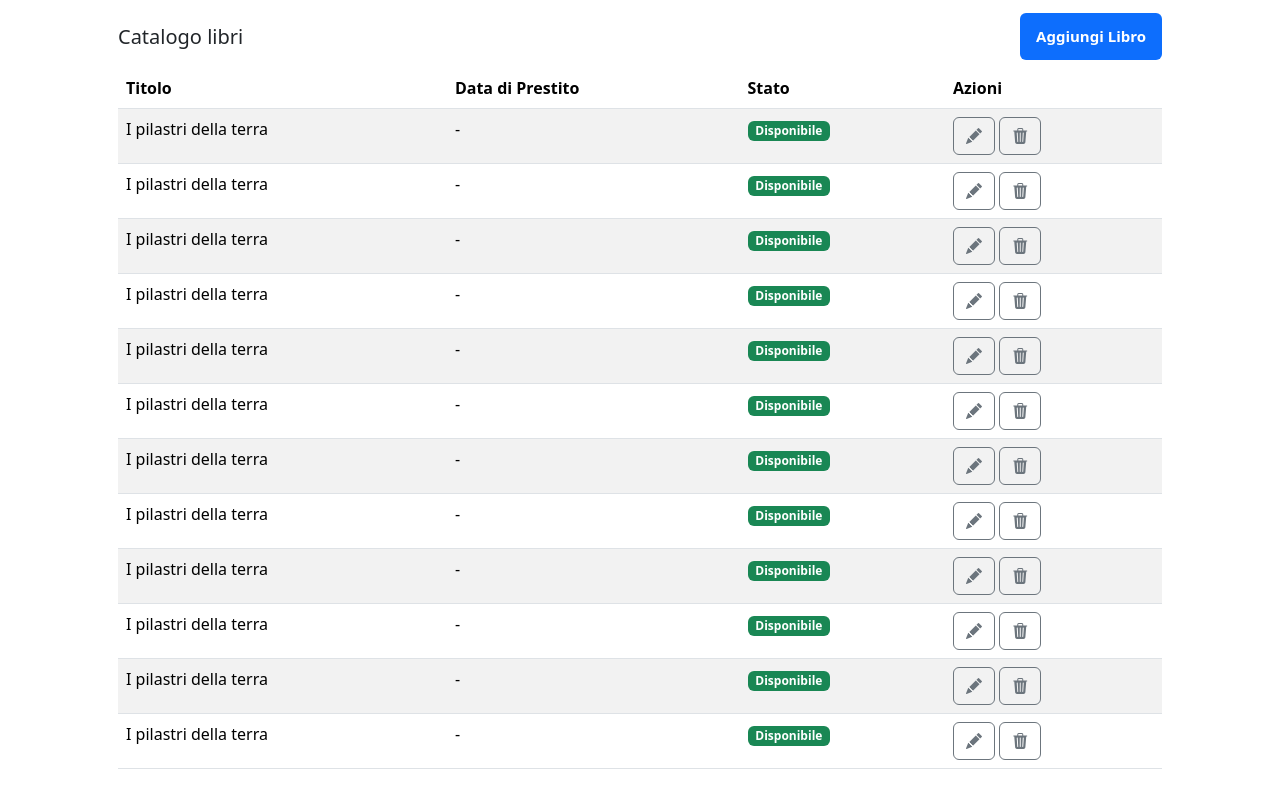
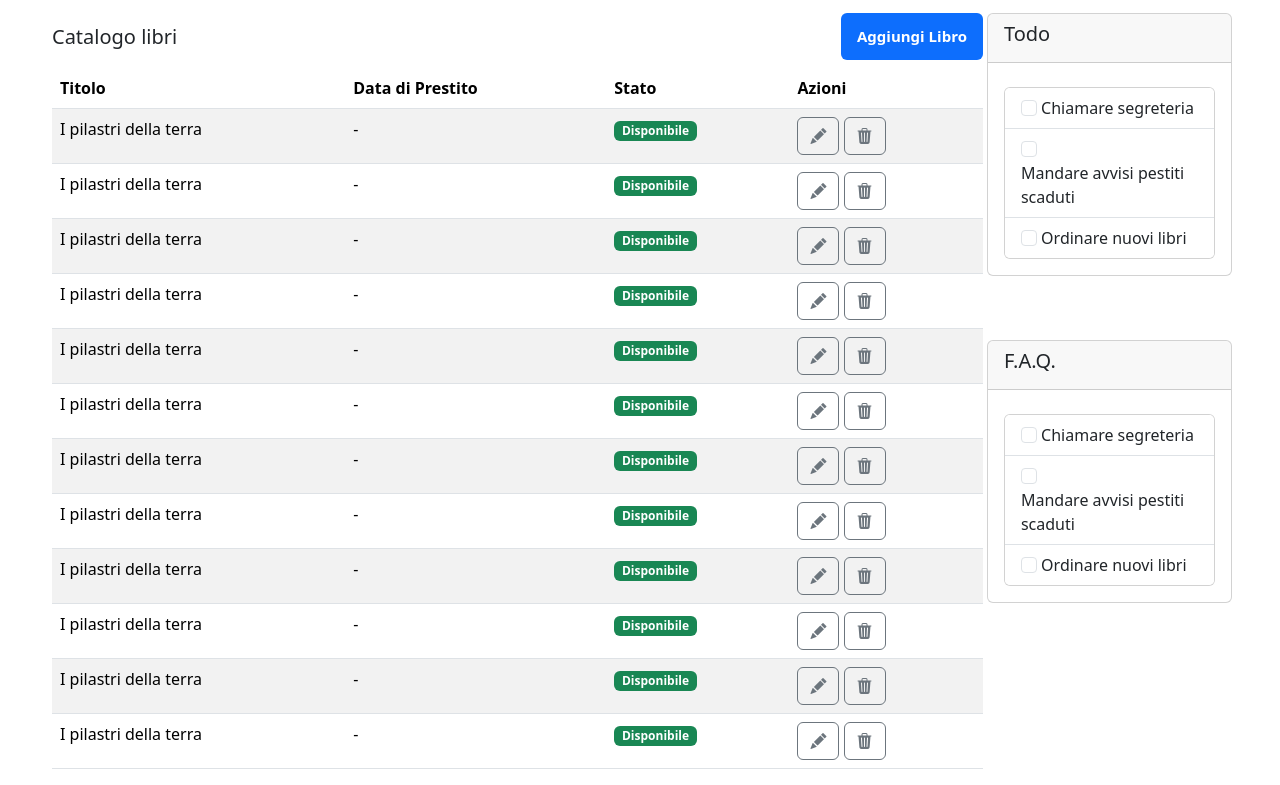
Before and after one commit to chiaraalle/html-css-bootstrap-dashboard, a plain HTML site: page index.html in a window 1280 px wide. Shown: the part 69-854 px from the top of the page. Drawn offline with nearby package versions, Linux system fonts and the light colour scheme.

Commit message:
add: sidecards

```diff
--- a/index.html
+++ b/index.html
@@ -12,7 +12,7 @@
   </head>
   <body>
 
-    <nav class="navbar navbar-expand-lg bg-dark d-flex ">
+    <nav class="navbar navbar-expand-lg bg-dark d-flex" data-bs-theme="dark">
 
         <div class="container-fluid mx-0 ">
 
@@ -55,9 +55,10 @@
 
     </nav>
 
-    <main>
-        <div class="container px-5 mt-3 ">
+    <main class="d-flex px-5 ">
+        <div class="container mt-3 px-1 ">
             <h5 class="d-flex justify-content-between align-items-center" >Catalogo libri<span class="badge text-bg-primary p-3">Aggiungi Libro</span></h5>
+
 
             <table class="table table-striped table-hover">
                 <thead>
@@ -155,10 +156,72 @@
                   </tr>
 
                 </tbody>
-              </table>
+            </table>
+
+        </div>
+
+        <div class="d-flex flex-column  ">
+            <div class="card mt-3 mb-5" style="height: fit-content;">
+            <div class="card-header mb-2">
+                <h5 class="card-title">Todo</h5>
+            </div>
+            <div class="card m-3" style="height: fit-content;">
+                <ul class="list-group list-group-flush">
+
+                    <li class="list-group-item">
+                        <input class="form-check-input" type="checkbox" value="" id="defaultCheck1">
+                        <label class="form-check-label" for="defaultCheck1">
+                            Chiamare segreteria
+                        </label>
+                    </li>
+                    <li class="list-group-item">
+                        <input class="form-check-input" type="checkbox" value="" id="defaultCheck1">
+                        <label class="form-check-label" for="defaultCheck1">
+                            Mandare avvisi pestiti scaduti
+                        </label>
+                    </li>
+                    <li class="list-group-item">
+                        <input class="form-check-input" type="checkbox" value="" id="defaultCheck1">
+                        <label class="form-check-label" for="defaultCheck1">
+                           Ordinare nuovi libri
+                        </label>
+                    </li>
+                </ul>
+            </div>
 
 
+            </div>
+
+            <div class="card mt-3" style="height: fit-content;">
+            <div class="card-header mb-2">
+                <h5 class="card-title">F.A.Q.</h5>
+            </div>
+            <div class="card m-3" style="height: fit-content;">
+                <ul class="list-group list-group-flush">
+
+                    <li class="list-group-item">
+                        <input class="form-check-input" type="checkbox" value="" id="defaultCheck1">
+                        <label class="form-check-label" for="defaultCheck1">
+                            Chiamare segreteria
+                        </label>
+                    </li>
+                    <li class="list-group-item">
+                        <input class="form-check-input" type="checkbox" value="" id="defaultCheck1">
+                        <label class="form-check-label" for="defaultCheck1">
+                            Mandare avvisi pestiti scaduti
+                        </label>
+                    </li>
+                    <li class="list-group-item">
+                        <input class="form-check-input" type="checkbox" value="" id="defaultCheck1">
+                        <label class="form-check-label" for="defaultCheck1">
+                           Ordinare nuovi libri
+                        </label>
+                    </li>
+                </ul>
+            </div>
+            </div>
         </div>
+
 
     </main>
 
```
